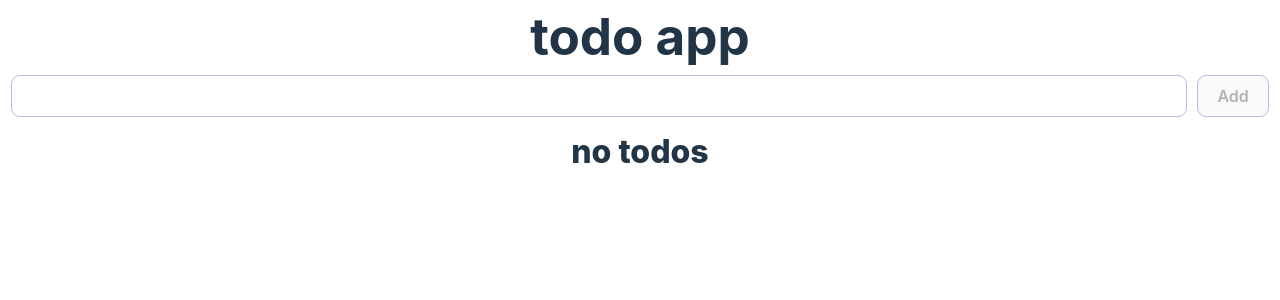
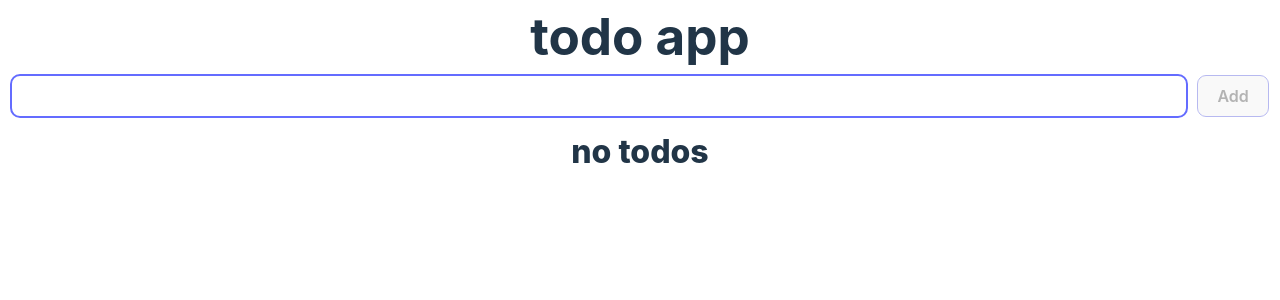
Before and after one commit to slavkapiyavka/todo-list, a React (Vite) app: page / in a window 1280 px wide. Shown: the top 300 px of the page. Built offline with nearby package versions, Linux system fonts and the light colour scheme.

Commit message:
feat: set autofocus input after render

```diff
--- a/src/App.tsx
+++ b/src/App.tsx
@@ -1,9 +1,10 @@
-import { ChangeEvent, FormEvent, useEffect, useState } from "react"
+import { ChangeEvent, FormEvent, useEffect, useRef, useState } from "react"
 import PlaceholderText from "./PlaceholderTextComponent"
 
 interface Todo { title: string, checked: boolean }
 
 function App() {
+  const todoInputRef = useRef<HTMLInputElement>(null)
   const [inputValue, setInputValue] = useState<string>('')
   const [todos, setTodos] = useState<Todo[]>([])
   const [disabledSubmitButton, setDisabledSubmitButton] = useState(!inputValue)
@@ -20,6 +21,10 @@ function App() {
   useEffect(() => {
     if (!loading) {
       localStorage.setItem('todos', JSON.stringify(todos))
+    }
+
+    if (todoInputRef.current) {
+      todoInputRef.current.focus()
     }
   }, [loading, todos])
 
@@ -62,7 +67,13 @@ function App() {
         (
           <>
               <form onSubmit={onFormSubmit} className="todo-form">
-                <input className="todo-form__input" type="text" value={inputValue} onChange={onInputValueChange} />
+                <input
+                  className="todo-form__input"
+                  type="text"
+                  value={inputValue}
+                  onChange={onInputValueChange}
+                  ref={todoInputRef}
+                />
                 <button type="submit" disabled={disabledSubmitButton}>Add</button>
               </form>
 
```
